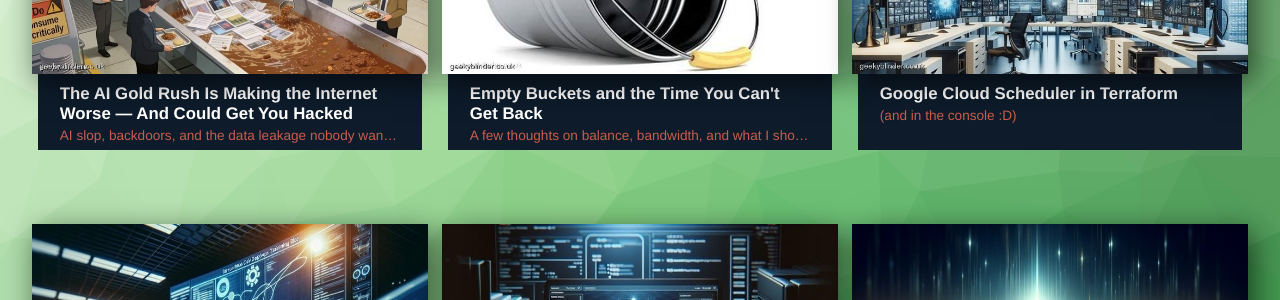
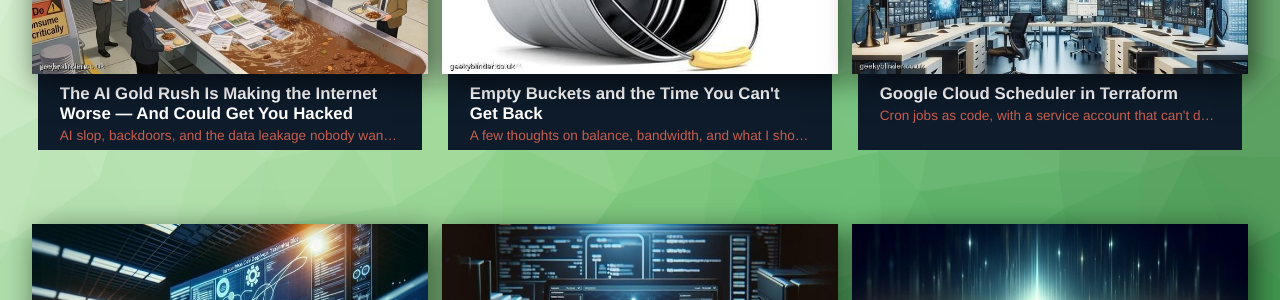
Before and after one commit to Stevieag/stevieag.github.io, a Jekyll site: the page built from index.html, in a window 1280 px wide and 900 px high, scrolled down 1346 px. Shown: the part 152-452 px from the top of the window. Built offline with Jekyll 4.4.1, drawn with Linux system fonts in a browser that asks for light colours; some of the changed lines change nothing that is shown.

Commit message:
Rewrite: Google Cloud Scheduler in Terraform
Drop broken Perplexity tmp-bucket image links and AI-fingerprinted
"Best Practices" fluff. Replace with a complete working module:
Pub/Sub and HTTPS-with-OIDC examples, retry config, least-privilege
SA, monitoring alert filtered to actual failures, plus a console
quick-reference. Trim broken numbered list and stale references.

````diff
--- a/_posts/2024-12-09-Google-Cloud-Scheduler-with-Terraform.markdown
+++ b/_posts/2024-12-09-Google-Cloud-Scheduler-with-Terraform.markdown
@@ -1,6 +1,6 @@
 ---
 title: "Google Cloud Scheduler in Terraform"
-subtitle: "(and in the console :D)"
+subtitle: "Cron jobs as code, with a service account that can't do too much"
 author: "Geeky Blinder"
 avatar: "img/authors/geeky.jpg"
 image: "img/cards/google-cloud-scheduler-in-terraform.jpg"
@@ -8,176 +8,269 @@
 tags: gcp scheduler terraform
 ---
 
-Cloud Scheduler with Terraform offers a powerful way to automate and manage scheduled tasks in Google Cloud, allowing developers to create, monitor, and maintain cron jobs using infrastructure‑as‑code principles.
+Cloud Scheduler is GCP’s managed cron. It’s genuinely good — pay nothing, fire HTTPS or Pub/Sub on a schedule, get retries and a viewable history without standing up a VM or a Cloud Run service for the privilege. It also pairs nicely with Terraform: cron schedules belong in version control alongside the things they trigger.
 
-## Setting up Cloud Scheduler
+This post is the working example I keep reaching for: two scheduler jobs (Pub/Sub and HTTPS-with-OIDC), a least-privilege service account that can only do one thing, retry config that won't melt your downstream, and a monitoring alert that pages you when a job fails three times in a row.
 
-To set up Cloud Scheduler using Terraform, begin by creating a Google Cloud project and enabling the necessary APIs, such as Cloud Scheduler and Pub/Sub. Install Terraform and the Google Cloud CLI on your local machine. Then, create a Terraform configuration file that defines your Cloud Scheduler job, specifying details like the job name, description, schedule, and target. For example:
+---
 
-```tf
-resource "google_cloud_scheduler_job" "default" {
-  name        = "test-job"
-  description = "Automated scheduled task"
-  schedule    = "30 16 * * 7"  # Runs at 16:30 every Sunday
-  region      = "us-central1"
+## What You'll Need
+
+- A GCP project with billing enabled.
+- `gcloud` and `terraform` installed locally.
+- An identity with `roles/owner` or equivalent for the bootstrap (you'll narrow this down for the *running* automation in a moment).
+
+Enable the APIs:
+
+```bash
+gcloud services enable \
+  cloudscheduler.googleapis.com \
+  pubsub.googleapis.com \
+  run.googleapis.com \
+  monitoring.googleapis.com \
+  iam.googleapis.com
+```
+
+---
+
+## A Minimal Working Module
+
+This is the whole thing. Save as `main.tf` and `terraform apply` from a fresh directory.
+
+```hcl
+terraform {
+  required_version = ">= 1.5"
+  required_providers {
+    google = {
+      source  = "hashicorp/google"
+      version = "~> 5.0"
+    }
+  }
+}
+
+provider "google" {
+  project = var.project_id
+  region  = var.region
+}
+
+variable "project_id" {
+  type = string
+}
+
+variable "region" {
+  type    = string
+  default = "europe-west2"
+}
+```
+
+A single Terraform file that does the thing — Pub/Sub example first, then HTTPS, then SA + alert.
+
+---
+
+## Example 1: Pub/Sub Target
+
+The simplest case. Scheduler publishes a message; whatever's subscribed picks it up.
+
+```hcl
+resource "google_pubsub_topic" "weekly_rollup" {
+  name = "weekly-rollup"
+}
+
+resource "google_cloud_scheduler_job" "weekly_rollup" {
+  name        = "weekly-rollup"
+  description = "Kicks off the Friday rollup at 16:30"
+  schedule    = "30 16 * * 5"  # Fri 16:30 — using cron, not the goofy 0=Sunday variant
+  time_zone   = "Europe/London"
+  region      = var.region
 
   pubsub_target {
-    topic_name = google_pubsub_topic.default.id
-    data       = base64encode("Hello world!")
+    topic_name = google_pubsub_topic.weekly_rollup.id
+    data       = base64encode(jsonencode({ trigger = "weekly", source = "scheduler" }))
+  }
+
+  retry_config {
+    retry_count          = 3
+    min_backoff_duration = "10s"
+    max_backoff_duration = "300s"
+    max_doublings        = 3
   }
 }
 ```
 
-This configuration creates a job that runs weekly on Sundays at 16:30, publishing a message to a specified Pub/Sub topic. Ensure that you\'ve properly set up your Google Cloud credentials and project details in your Terraform configuration to enable smooth deployment and management of your scheduled jobs.
+Two things worth noticing:
 
+- **`time_zone` is mandatory if you care when it actually fires.** Without it, the job runs in UTC and you'll be paged at 17:30 BST by mistake. Ask me how I know.
+- **The `data` field must be base64.** The `jsonencode` keeps the payload as a real JSON object on the wire so subscribers can parse it cleanly.
 
-## Monitoring Scheduled Jobs
-Effective monitoring of Cloud Scheduler jobs is crucial for ensuring their reliability and performance. Google Cloud\'s native logging capabilities provide insights into job execution status and performance metrics. To track job outcomes, use the following command to pull messages from the Pub/Sub subscription:
+---
+
+## Example 2: HTTPS Target with OIDC Auth
+
+When the target is a Cloud Run service or any HTTPS endpoint that authenticates Google identities, you want OIDC — not "URL with a secret in the query string". This is the bit most blog posts skip.
+
+```hcl
+resource "google_service_account" "scheduler_invoker" {
+  account_id   = "scheduler-invoker"
+  display_name = "Cloud Scheduler invoker SA"
+}
+
+resource "google_cloud_scheduler_job" "nightly_report" {
+  name        = "nightly-report"
+  description = "Hits the report-generator Cloud Run service nightly"
+  schedule    = "0 2 * * *"
+  time_zone   = "Europe/London"
+  region      = var.region
+
+  http_target {
+    http_method = "POST"
+    uri         = "https://report-generator-xyz-nw.a.run.app/generate"
+
+    headers = {
+      "Content-Type" = "application/json"
+    }
+
+    body = base64encode(jsonencode({ report = "nightly" }))
+
+    oidc_token {
+      service_account_email = google_service_account.scheduler_invoker.email
+      audience              = "https://report-generator-xyz-nw.a.run.app"
+    }
+  }
+
+  retry_config {
+    retry_count          = 5
+    min_backoff_duration = "30s"
+    max_backoff_duration = "600s"
+    max_doublings        = 4
+  }
+}
+```
+
+Then grant the SA permission to invoke that one service:
+
+```hcl
+resource "google_cloud_run_service_iam_member" "scheduler_invokes_report" {
+  location = var.region
+  service  = "report-generator"
+  role     = "roles/run.invoker"
+  member   = "google_service_account.scheduler_invoker.member"
+}
+```
+
+This is least-privilege done properly: the SA can invoke *exactly one* Cloud Run service, nothing else. Don't grant `roles/run.invoker` at the project level "to keep it simple" — that lets the same SA call any Cloud Run service in the project, including ones you haven't built yet.
+
+For Pub/Sub-targeted jobs the equivalent role is `roles/pubsub.publisher`, scoped to the topic.
+
+---
+
+## Retry Config: The One Block Everyone Skips
+
+Defaults aren't sane for most workloads. Cloud Scheduler will retry on any non-2xx response, including transient 5xx and timeouts, with exponential backoff:
+
+| Field | What it does | Sensible default |
+|-------|--------------|------------------|
+| `retry_count` | Max attempts per fire | 3–5 |
+| `min_backoff_duration` | First-retry delay | 10s for fast tasks, 30s+ for heavy |
+| `max_backoff_duration` | Cap on delay between retries | 300s–600s |
+| `max_doublings` | How many times the backoff doubles before flat-lining | 3–4 |
+| `max_retry_duration` | Total time across all retries | leave empty unless you need it |
+
+Set `retry_count = 0` if your job is non-idempotent and you'd rather have one failure than two half-successes.
+
+---
+
+## A Monitoring Alert That's Actually Useful
+
+Cloud Scheduler emits a `logging.googleapis.com/log_entry_count` metric you can alert on. The trick is to filter to *failed* runs only — otherwise you'll page yourself for every successful job at 02:00.
+
+```hcl
+resource "google_monitoring_notification_channel" "email_oncall" {
+  display_name = "On-call email"
+  type         = "email"
+  labels = {
+    email_address = "oncall@example.com"
+  }
+}
+
+resource "google_monitoring_alert_policy" "scheduler_failures" {
+  display_name = "Cloud Scheduler job failed 3+ times in 30 min"
+  combiner     = "OR"
+
+  conditions {
+    display_name = "Failure rate"
+    condition_threshold {
+      filter = <<-EOT
+        metric.type = "logging.googleapis.com/log_entry_count"
+        AND resource.type = "cloud_scheduler_job"
+        AND metric.labels.severity = "ERROR"
+      EOT
+
+      duration        = "1800s"
+      comparison      = "COMPARISON_GT"
+      threshold_value = 3
+
+      aggregations {
+        alignment_period   = "300s"
+        per_series_aligner = "ALIGN_SUM"
+      }
+    }
+  }
+
+  notification_channels = [google_monitoring_notification_channel.email_oncall.id]
+
+  documentation {
+    content = "Three or more Scheduler error log entries in the last 30 minutes. Check `gcloud scheduler jobs describe <name>` and look at recent runs."
+  }
+}
+```
+
+Tune `threshold_value` and `duration` to taste. The point is to alert on *patterns* of failure, not single transient blips that the retry config already handles.
+
+---
+
+## Bootstrap Workflow
 
 ```bash
-gcloud pubsub subscriptions pull pubsub_subscription --limit 5
+terraform init
+terraform plan -out=tfplan
+terraform apply tfplan
 ```
 
-For more comprehensive monitoring:
-*   Implement Cloud Monitoring alerts for job failures
-*   Set up Cloud Monitoring notifications for real-time updates
-*   Create custom dashboards to visualize job execution metrics
-*   Use detailed logging in scheduled tasks for easier troubleshooting
-*   Consider implementing error handling and retry mechanisms for improved resilience
-
-These strategies enable proactive management of scheduled jobs, allowing for quick identification and resolution of any issues that may arise.
-
-
-## Terraform Execution Workflow
-To implement Cloud Scheduler jobs using Terraform, follow these key steps:
-*   Initialize Terraform with `terraform init` to set up the working directory
-*   Preview changes with `terraform plan` to ensure the configuration is correct
-*   Apply the configuration using `terraform apply` to create or update resources
-
-Once deployed, you can manually trigger a job if needed using the command:
+To trigger a job manually for testing without waiting for the cron to fire:
 
 ```bash
-gcloud scheduler jobs run test-job --location=us-central1
+gcloud scheduler jobs run weekly-rollup \
+  --location=europe-west2
+
+gcloud scheduler jobs describe weekly-rollup \
+  --location=europe-west2 \
+  --format="value(state, lastAttemptTime, status)"
 ```
 
-This workflow allows for version-controlled, reproducible infrastructure management, ensuring consistency across environments and simplifying the deployment process for scheduled tasks in Google Cloud.
+To pull the most recent Pub/Sub messages off a subscription (for debugging):
 
-## Best Practices and Challenges
-When implementing Cloud Scheduler with Terraform, it\'s crucial to follow best practices such as using base64 encoding for message payloads, implementing comprehensive error logging, and adhering to the least privilege principle for service accounts. Regularly auditing and rotating credentials is also essential for maintaining security. However, challenges may arise, including initial configuration complexity, proper error handling, and ensuring idempotent job designs. To mitigate these issues, consider implementing detailed logging in scheduled tasks and setting up error handling and retry mechanisms for improved resilience.
+```bash
+gcloud pubsub subscriptions pull weekly-rollup-sub \
+  --limit=5 --auto-ack
+```
 
+---
 
-## Error Handling and Retry Strategies
-Error handling and retry strategies are crucial for ensuring the reliability and resilience of Cloud Scheduler jobs. When configuring error handling for tasks in Google Cloud Application Integration, you can specify different strategies for synchronous and asynchronous executions. For asynchronous executions, a common approach is to implement a retry mechanism with linear backoff.
+## Console Equivalent (When You Just Want to Eyeball It)
 
-To enhance error handling in Cloud Scheduler jobs:
-*   Configure retry conditions based on specific error codes (e.g., `ErrorInfo.code` = 404) (https://cloud.google.com/application-integration/docs/error-handling-strategy)
-*   Implement exponential backoff for retries to avoid overwhelming systems (https://www.googlecloudcommunity.com/gc/Data-Analytics/How-to-Set-Dataform-Retry-Mechanism-with-Native-Workflow/m-p/756881)
-*   Set appropriate retry limits and maximum retry durations (https://cloud.google.com/application-integration/docs/error-handling-strategy)
-*   Use Cloud Functions in conjunction with Cloud Scheduler to implement custom retry logic and error handling (https://www.googlecloudcommunity.com/gc/Data-Analytics/How-to-Set-Dataform-Retry-Mechanism-with-Native-Workflow/m-p/756881)
+If you're checking what Terraform built, the console view at *Cloud Scheduler → Jobs* shows:
 
+- Last run state and time.
+- Next scheduled run.
+- A "Force run" button (handy for manual smoke-tests).
+- Per-job logs link (taking you to Cloud Logging filtered to that job).
 
+Don't create jobs in the console for production — they drift, and you'll waste an afternoon trying to work out why two environments behave differently. Console is read-only in your head; Terraform owns the state.
 
+---
 
+## Final Thought
 
-
-
-
-
-## Creating a Cloud Scheduler Job in Google Cloud Console
-
-## Prerequisites
-
-- Ensure you have a Google Cloud project created
-- Enable the Cloud Scheduler API
-- Have a target endpoint or Pub/Sub topic ready
-
-## Step-by-Step Process
-
-1. **Access Cloud Scheduler**
-
-- Navigate to the Google Cloud Console
-- Go to the Cloud Scheduler section
-- Click "Create Job"
-
-1. **Configure Job Basics**
-
-- Enter a unique job name
-- Select a region for deployment
-- Optionally add a description
-- Define the schedule using cron expression (e.g., `0 1 * * *` for daily at 1 AM)
-
-1. **Select Target Type**
-   Choose from three primary target types:
-
-- HTTP/HTTPS endpoint
-- Pub/Sub topic
-- App Engine
-
-1. **Configure Execution Details**
-
-- For HTTP: Specify URL, method, and optional payload
-- For Pub/Sub: Select existing topic
-- Set optional retry and error handling parameters
-
-1. **Review and Create**
-
-- Verify all configuration details
-- Click "Create" to deploy the scheduled job
-
-## Pro Tips
-
-- Use precise cron expressions
-- Implement robust error handling
-- Leverage Cloud Monitoring for job tracking
-
-
-
-
-
-
-
-
-
-## Explanation
-
-<img src="https://ppl-ai-code-interpreter-files.s3.amazonaws.com/web/direct-files/5214749/45cc780d-8478-479c-8d5d-ff0322202b32/0/image.png" alt="Cloud Scheduler Interaction Flowchart" width="650">
-
-Cloud Scheduler Interaction Flowchart
-
-<img src="https://ppl-ai-code-interpreter-files.s3.amazonaws.com/web/direct-files/5214749/9b2e289e-b9ba-417c-ae54-3d3510feb641/0/Cloud%20Scheduler%20Interaction%20Flowchart.png" alt="Cloud Scheduler Interaction Flowchart" width="650">
-
-## **Diagram 1: Cloud Scheduler Components**
-
-This diagram illustrates the components involved in a Cloud Scheduler setup and their interactions:
-
-- **Cloud Scheduler**: The core service that triggers tasks at specified intervals based on a cron schedule.
-- **Target Service**: The endpoint or service that receives the trigger from Cloud Scheduler.
-- **Optional Components**:**Pub/Sub**: Messages can be published to Pub/Sub topics as part of the job.**HTTP Endpoint**: HTTP/S endpoints can be targeted to execute specific tasks.**App Engine**: App Engine services can also be triggered.
-
-**How It Works**:
-
-1. Cloud Scheduler initiates tasks according to the defined schedule.
-2. It sends requests to the target service, which could be:A Pub/Sub topic for messaging.An HTTP endpoint for triggering APIs.An App Engine service for running applications.
-
-## **Diagram 2: Cloud Scheduler Interaction Flowchart**
-
-This flowchart explains the workflow of a Cloud Scheduler job with error handling and monitoring:
-
-- **Cloud Scheduler** triggers a task based on the schedule.
-- The task is sent to the **Target Service**, which processes it.
-- If an error occurs, it is sent to an **Error Handling** mechanism (e.g., retries, logging).
-- Job execution and errors are tracked in **Monitoring**, providing visibility into performance and failures.
-
-**How It Works**:
-
-1. Cloud Scheduler triggers the task and sends it to the target service.
-2. If errors occur, they are logged and retried based on configured policies (e.g., retry intervals or limits).
-3. Monitoring systems (e.g., Cloud Monitoring) collect logs and metrics for tracking job health and performance.
-
-## Key Takeaways
-
-1. **Cloud Scheduler** acts as the orchestrator, sending triggers to various services.
-2. Optional components like Pub/Sub or HTTP endpoints allow flexibility in task execution.
-3. Error handling ensures reliability, while monitoring provides visibility into job performance.
+Cloud Scheduler is one of the cheapest, dullest, most reliable services GCP offers. Wire it up properly once — least-privilege SA, OIDC auth, retry config, a monitoring alert that fires on patterns rather than every blip — and you can forget it exists. That's the goal of every piece of infrastructure: useful enough to depend on, boring enough to ignore.
 
 <img src="img/authors/geeky.jpg" width="40"/>
````
